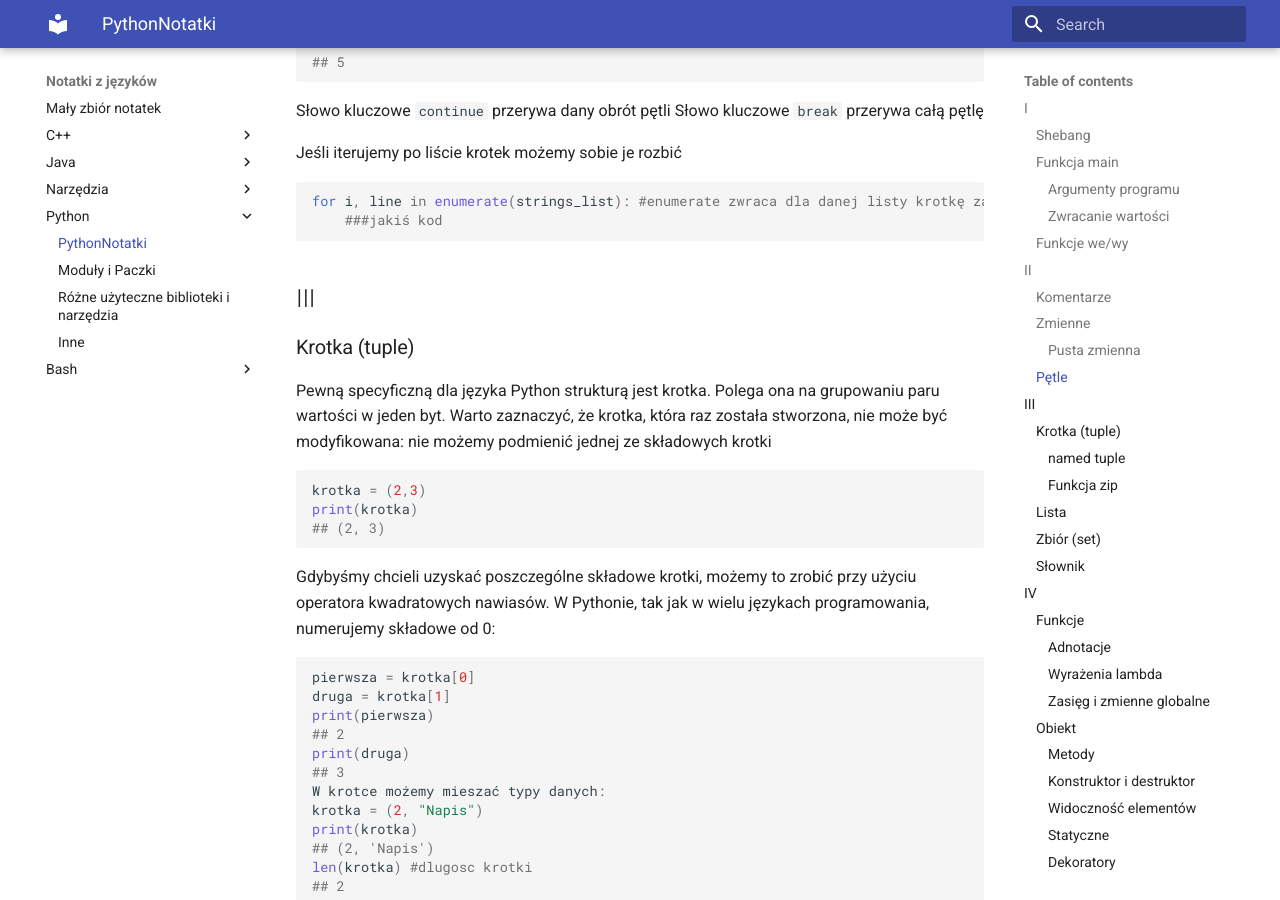
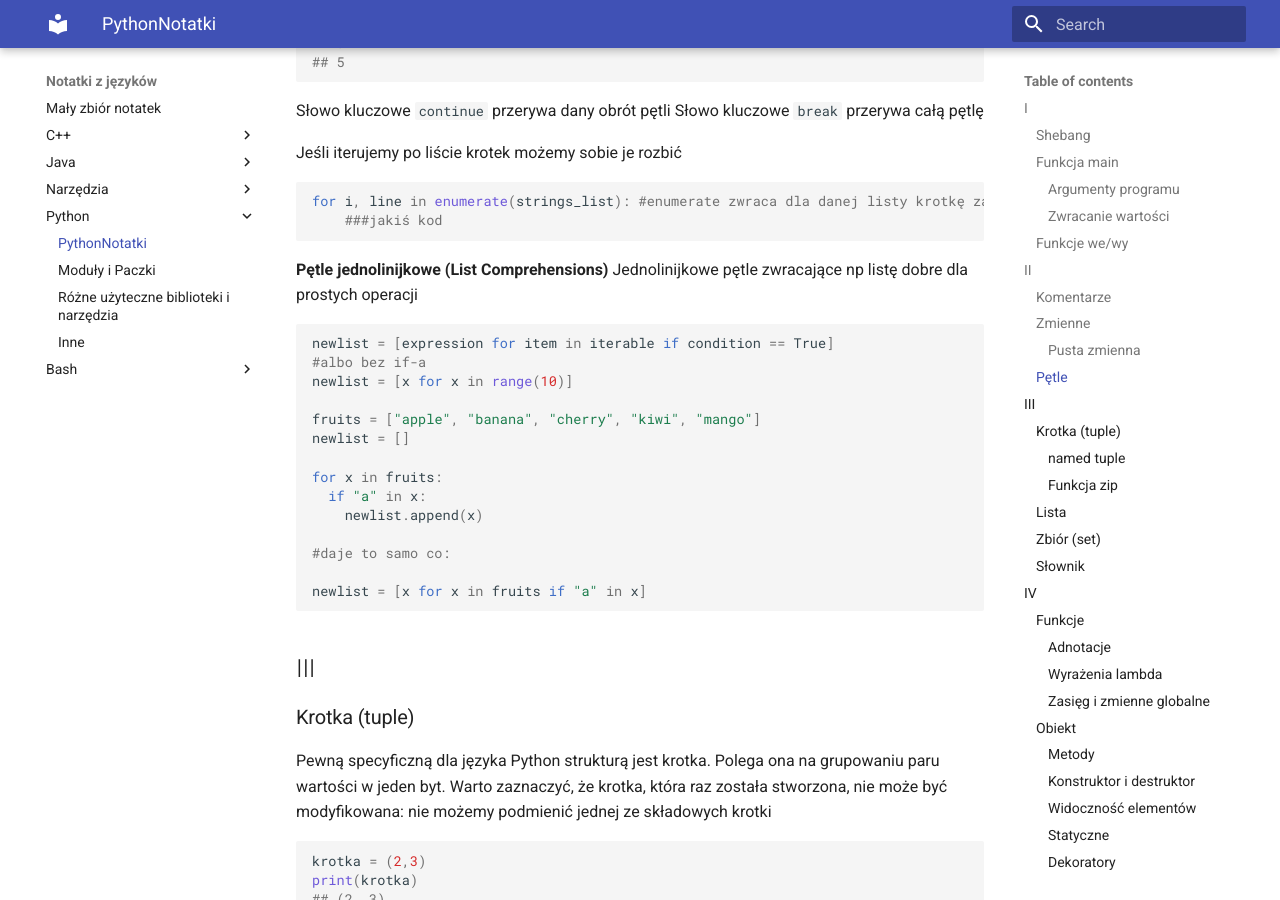
Before and after one commit to pktiuk/notatki_z_jezykow, an MkDocs documentation site: the page built from docs/Python/1_ogolne_notatki.md, in a window 1280 px wide and 900 px high, scrolled down 4576 px. Built offline with MkDocs 1.6.1 and Material for MkDocs 9.7.7, drawn with Linux system fonts in a browser that asks for light colours.

Commit message:
Jednolinijkowe

````diff
--- a/docs/Python/1_ogolne_notatki.md
+++ b/docs/Python/1_ogolne_notatki.md
@@ -190,6 +190,26 @@ Jeśli iterujemy po liście krotek możemy sobie je rozbić
 for i, line in enumerate(strings_list): #enumerate zwraca dla danej listy krotkę zawierającą numer i element z listy
     ###jakiś kod
 ```
+**Pętle jednolinijkowe (List Comprehensions)**
+Jednolinijkowe pętle zwracające np listę dobre dla prostych operacji
+
+```python
+newlist = [expression for item in iterable if condition == True]
+#albo bez if-a
+newlist = [x for x in range(10)]
+
+fruits = ["apple", "banana", "cherry", "kiwi", "mango"]
+newlist = []
+
+for x in fruits:
+  if "a" in x:
+    newlist.append(x)
+
+#daje to samo co:
+
+newlist = [x for x in fruits if "a" in x]
+```
+
 
 ## III
 
````
